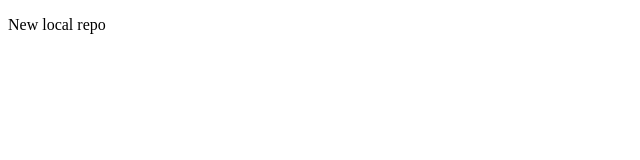
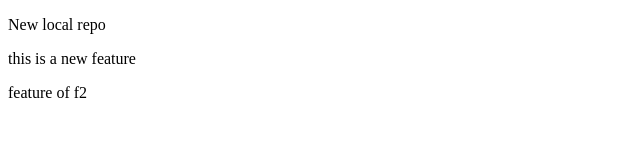
Before and after one commit to asikur119911/Localrepo, a plain HTML site: page index.html in a window 1280 px wide. Shown: the whole page, without its empty margins (0-640 px from the left). Drawn offline with Linux system fonts and the light colour scheme.

Commit message:
new feature on 2

```diff
--- a/index.html
+++ b/index.html
@@ -7,5 +7,7 @@
 </head>
 <body>
     <p> New local repo</p>
+    <p> this is  a new feature</p>
+    <p> feature of f2</p>
 </body>
 </html>
```
